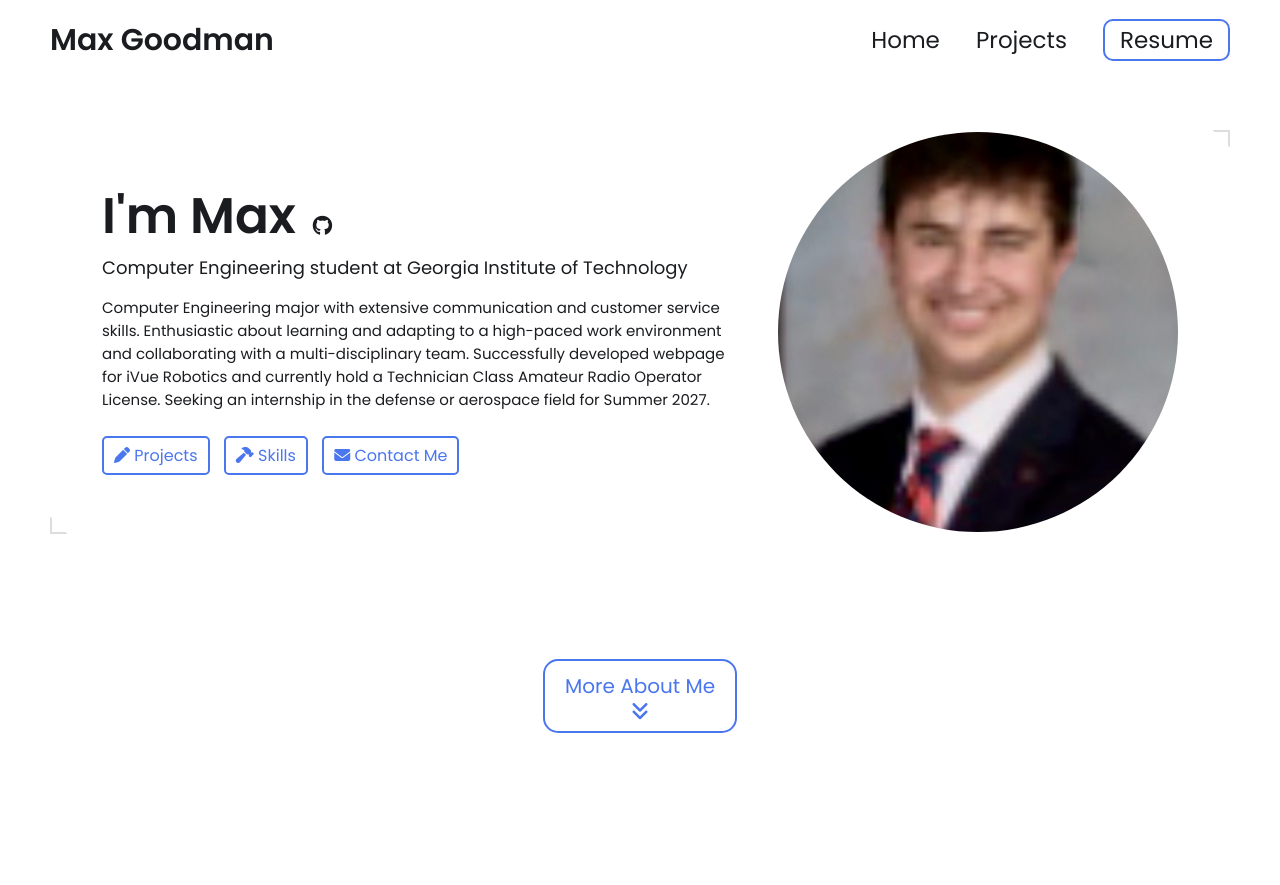
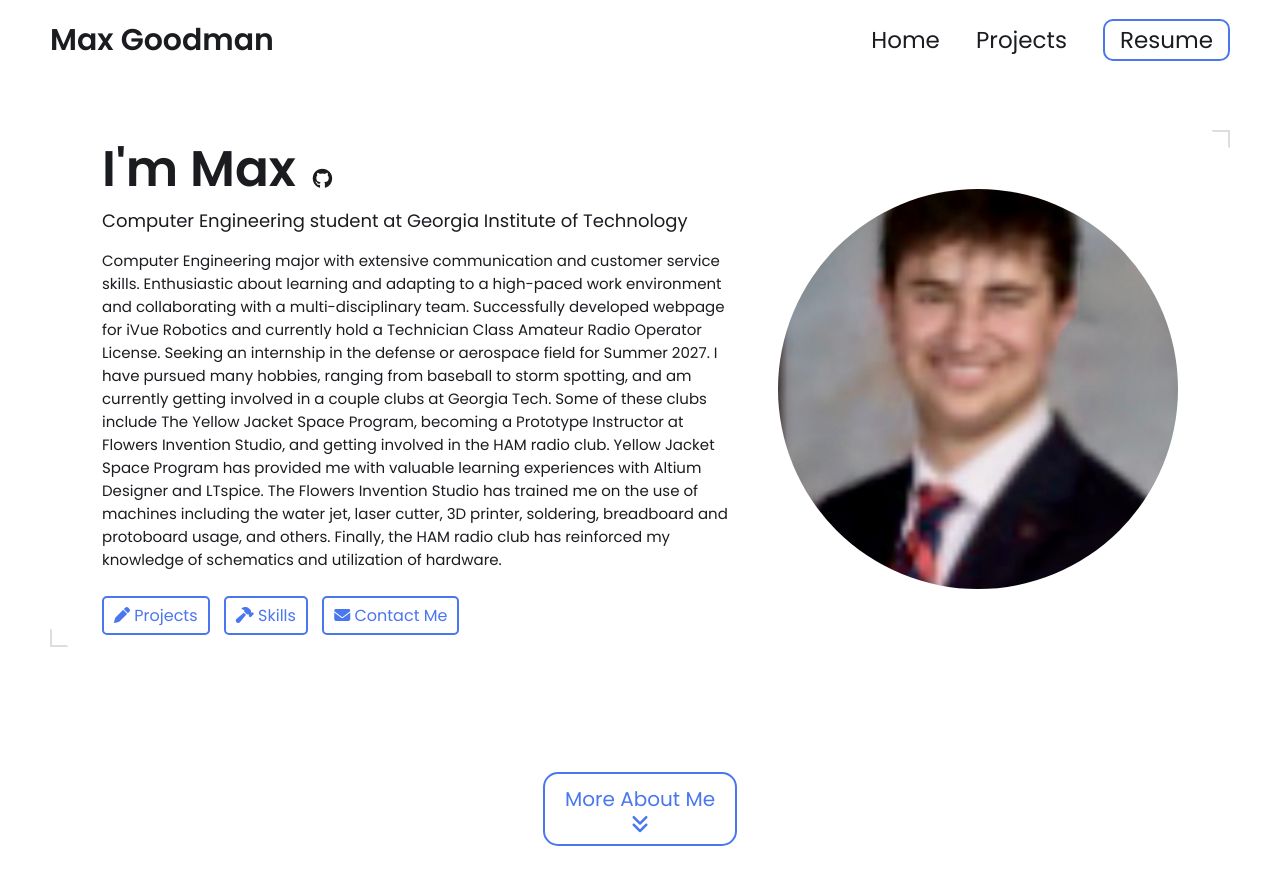
Before and after one commit to Maxgoodman07/Maxgoodman07.github.io, a Jekyll site: the page built from index.html, in a window 1280 px wide and 900 px high. Shown: the top 885 px of the window. Built offline with Jekyll 4.4.1, drawn with Linux system fonts in a browser that asks for light colours.

Commit message:
Update _config.yml

```diff
--- a/_config.yml
+++ b/_config.yml
@@ -19,6 +19,13 @@ description: >- # dont remove this line. this will ignore all new lines until th
   a high-paced work environment and collaborating with a multi-disciplinary team. Successfully developed webpage for iVue Robotics
   and currently hold a Technician Class Amateur Radio Operator License. Seeking an internship in the defense or aerospace field for
   Summer 2027.
+
+  I have pursued many hobbies, ranging from baseball to storm spotting, and am currently getting involved in a couple clubs at
+  Georgia Tech. Some of these clubs include The Yellow Jacket Space Program, becoming a Prototype Instructor at Flowers Invention
+  Studio, and getting involved in the HAM radio club. Yellow Jacket Space Program has provided me with valuable learning
+  experiences with Altium Designer and LTspice. The Flowers Invention Studio has trained me on the use of machines including the
+  water jet, laser cutter, 3D printer, soldering, breadboard and protoboard usage, and others. Finally, the HAM radio club has
+  reinforced my knowledge of schematics and utilization of hardware.
 
 # Place your profile image in /assets/images/profile-image/folder and edit the file name
 profile_image: ./assets/images/profile-image/CrappyPhotoReplace.jpg
```
